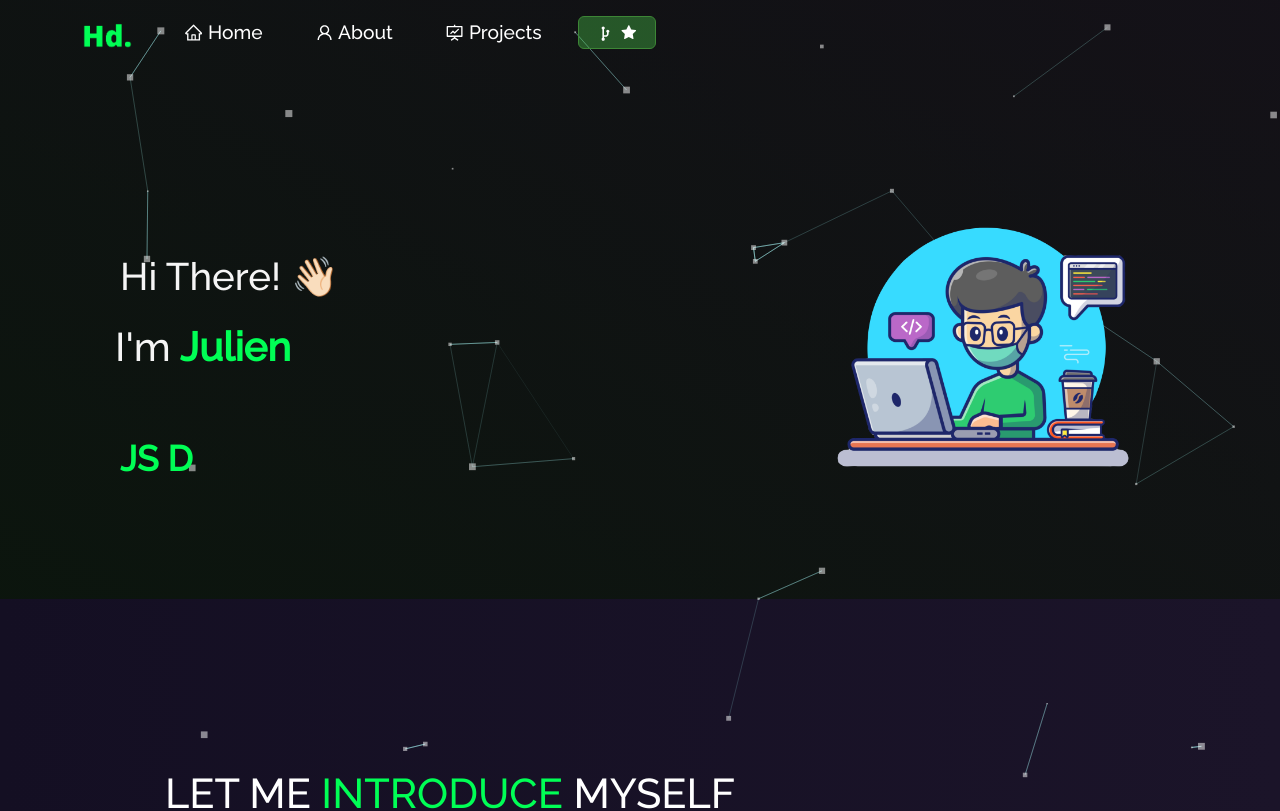
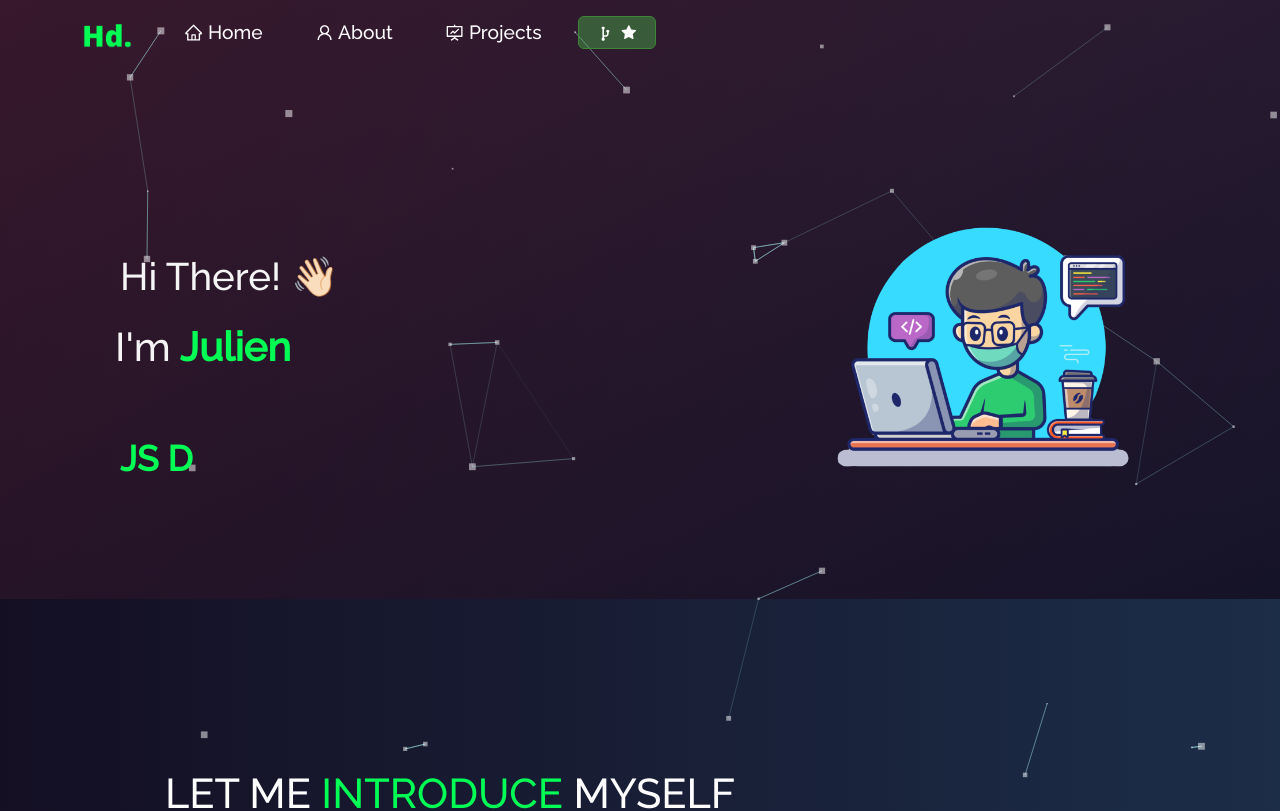
Before and after one commit to Julien7442/Portfolio, a React (Create React App) app: page / in a window 1280 px wide. Shown: the top 811 px of the page. Built offline with nearby package versions, Linux system fonts and the light colour scheme.

Commit message:
color home update

```diff
--- a/src/index.css
+++ b/src/index.css
@@ -4,5 +4,5 @@ body {
   font-family: 'Raleway', serif !important;
   -webkit-font-smoothing: antialiased;
   -moz-osx-font-smoothing: grayscale;
-  background-image: linear-gradient(to left, rgb(27 20 41), rgb(20 15 35));
+  background-image: linear-gradient(to left, rgb(28, 45, 72), rgb(20 15 35));
 }
--- a/src/style.css
+++ b/src/style.css
@@ -6,9 +6,9 @@ html {
   );
 
   --image-gradient: linear-gradient(
-    to bottom left,
-    rgba(17, 16, 16, 0.678),
-    rgba(10, 22, 10, 0.863)
+    to bottom right,
+    rgba(72, 28, 48, 0.678),
+    rgba(20, 15, 35, 0.863)
   );
 
   --imp-text-color: #00ff55;
```
